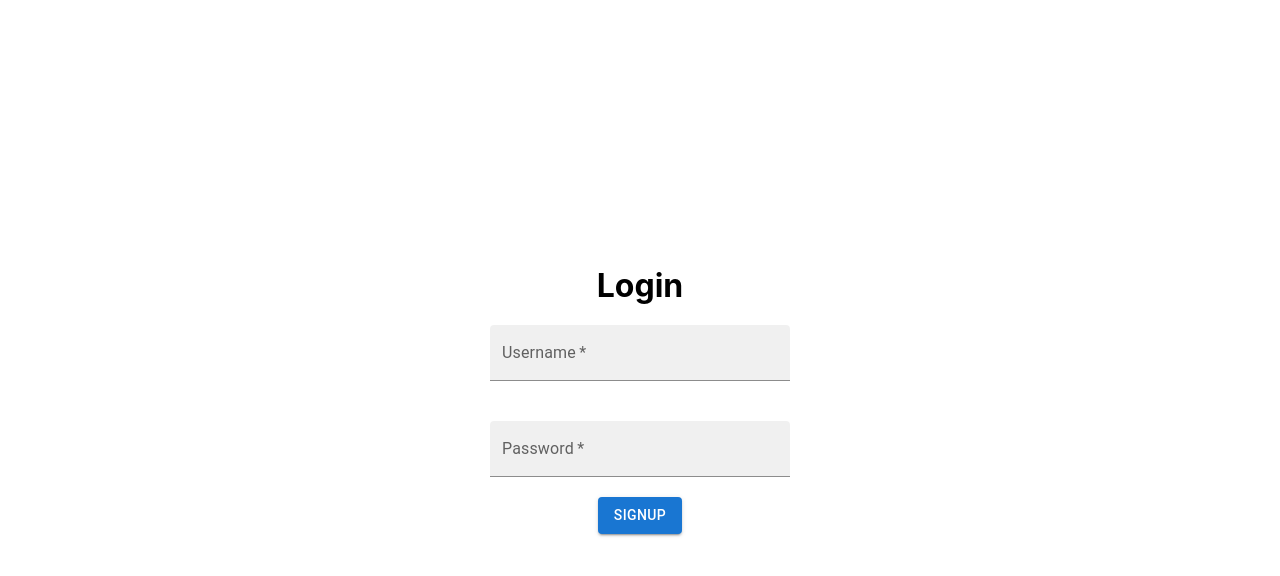
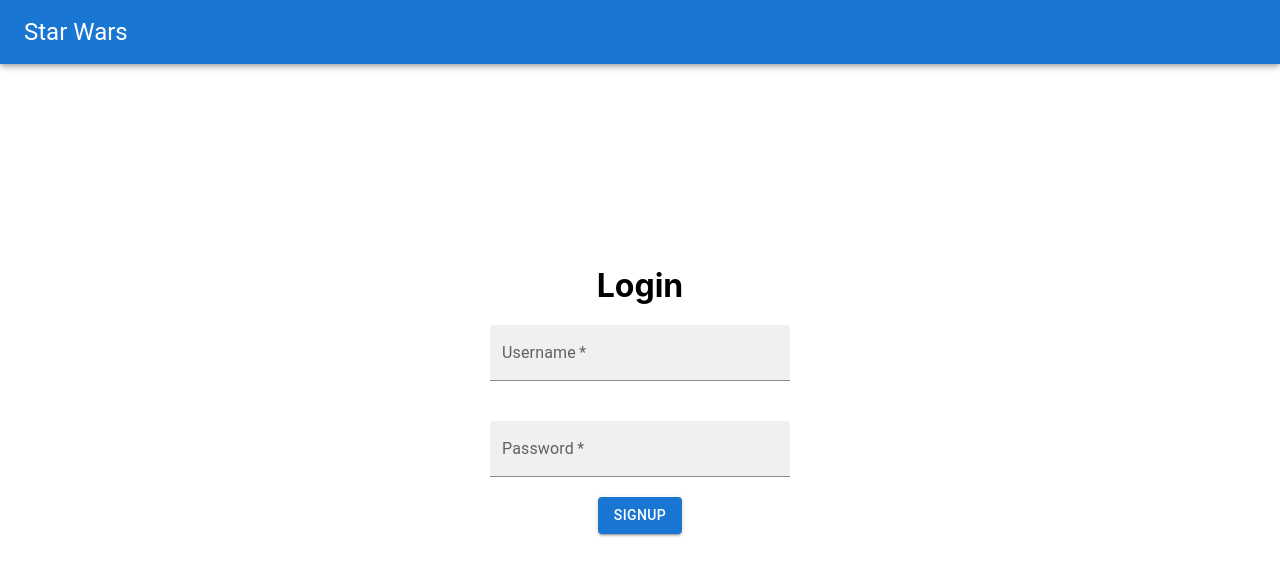
Before and after one commit to gabrielepace/web-app-developer-challenge, a React (Create React App) app: page /login in a window 1280 px wide. Shown: the top 576 px of the page. Built offline with nearby package versions, Linux system fonts and the light colour scheme.

Commit message:
Added Navbar & updated README file

```diff
--- a/package.json
+++ b/package.json
@@ -8,6 +8,7 @@
         "@mui/material": "^5.0.6",
         "@mui/styled-engine-sc": "^5.0.4",
         "@mui/styles": "^5.0.2",
+        "@mui/icons-material": "^5.0.5",
         "@testing-library/jest-dom": "^5.11.4",
         "@testing-library/react": "^11.1.0",
         "@testing-library/user-event": "^12.1.10",
--- a/src/components/App/App.js
+++ b/src/components/App/App.js
@@ -15,7 +15,6 @@ function App() {
 
   return (
     <div className="wrapper">
-      <h1>Application</h1>
       <BrowserRouter>
       <Routes>
           <Route path="/" element={<Home />}>
--- a/src/components/Login.js
+++ b/src/components/Login.js
@@ -4,6 +4,7 @@ import { makeStyles } from '@mui/styles';
 import TextField from '@mui/material/TextField';
 import Button from '@mui/material/Button';
 import Typography from "@mui/material/Typography";
+import Navbar from './Navbar';
 
 import './Login.css';
 
@@ -24,8 +25,6 @@ const useStyles = makeStyles(theme => ({
     },
   },
 }));
-
-
 
 async function loginUser(credentials) {
   return fetch('http://localhost:8080/login', {
@@ -55,6 +54,7 @@ export default function Login({ setToken }) {
 
   return(
     <div className="login-wrapper">
+      <Navbar />
         <Typography component="h1" variant="h1 bold">
           Login
         </Typography>
--- /dev/null
+++ b/src/components/Navbar.js
@@ -0,0 +1,17 @@
+import * as React from 'react';
+
+import AppBar from '@mui/material/AppBar';
+import Toolbar from '@mui/material/Toolbar';
+import Typography from '@mui/material/Typography';
+
+export default function Navbar() {
+  return (
+    <AppBar position="fixed" color="primary" sx={{ top: 0, left: 0 }}>
+        <Toolbar>
+            <Typography variant="h5">
+                Star Wars
+            </Typography>
+        </Toolbar>
+    </AppBar>
+  );
+}
```
Also changed, not shown: 2 other files (tests, documents, lock files or other folders).
